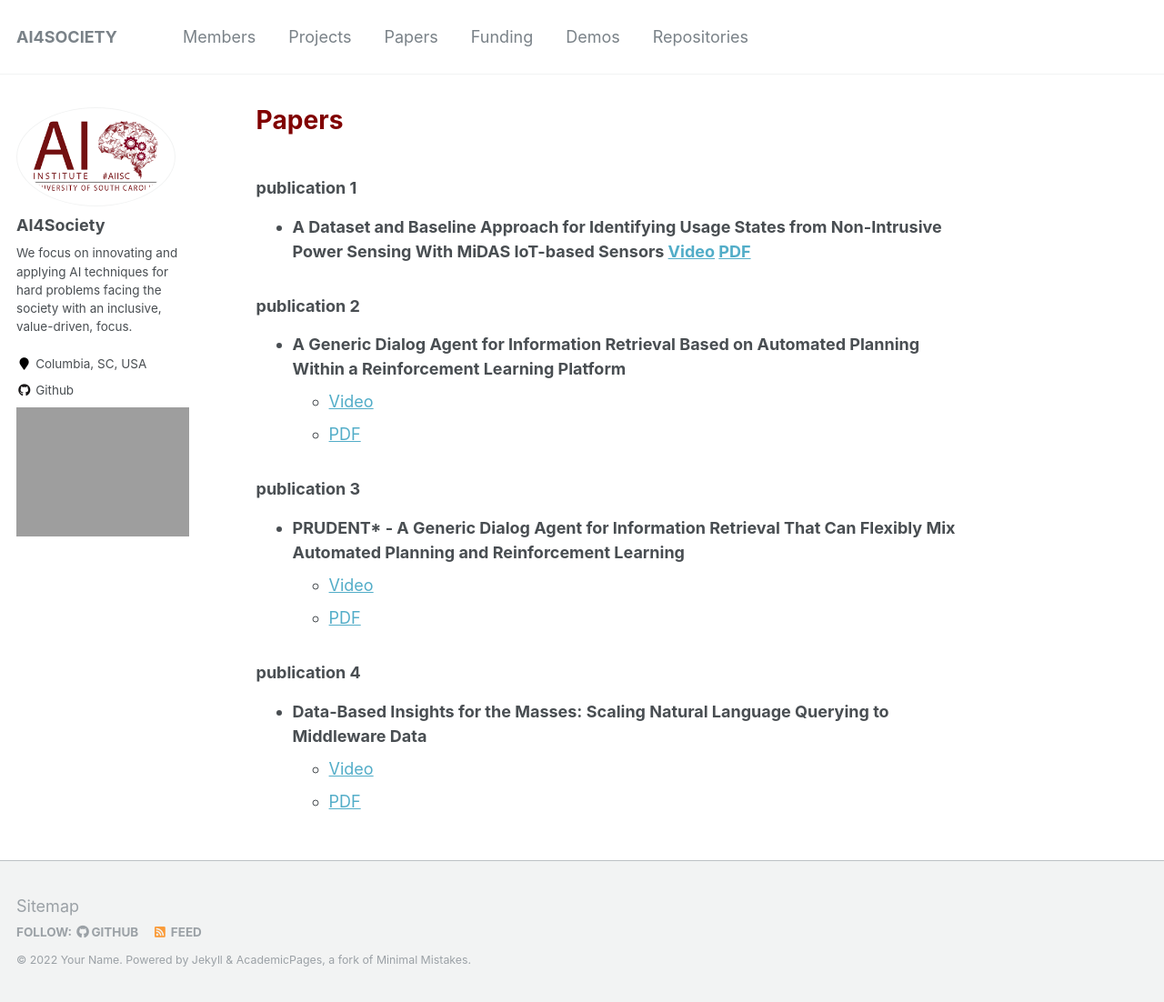
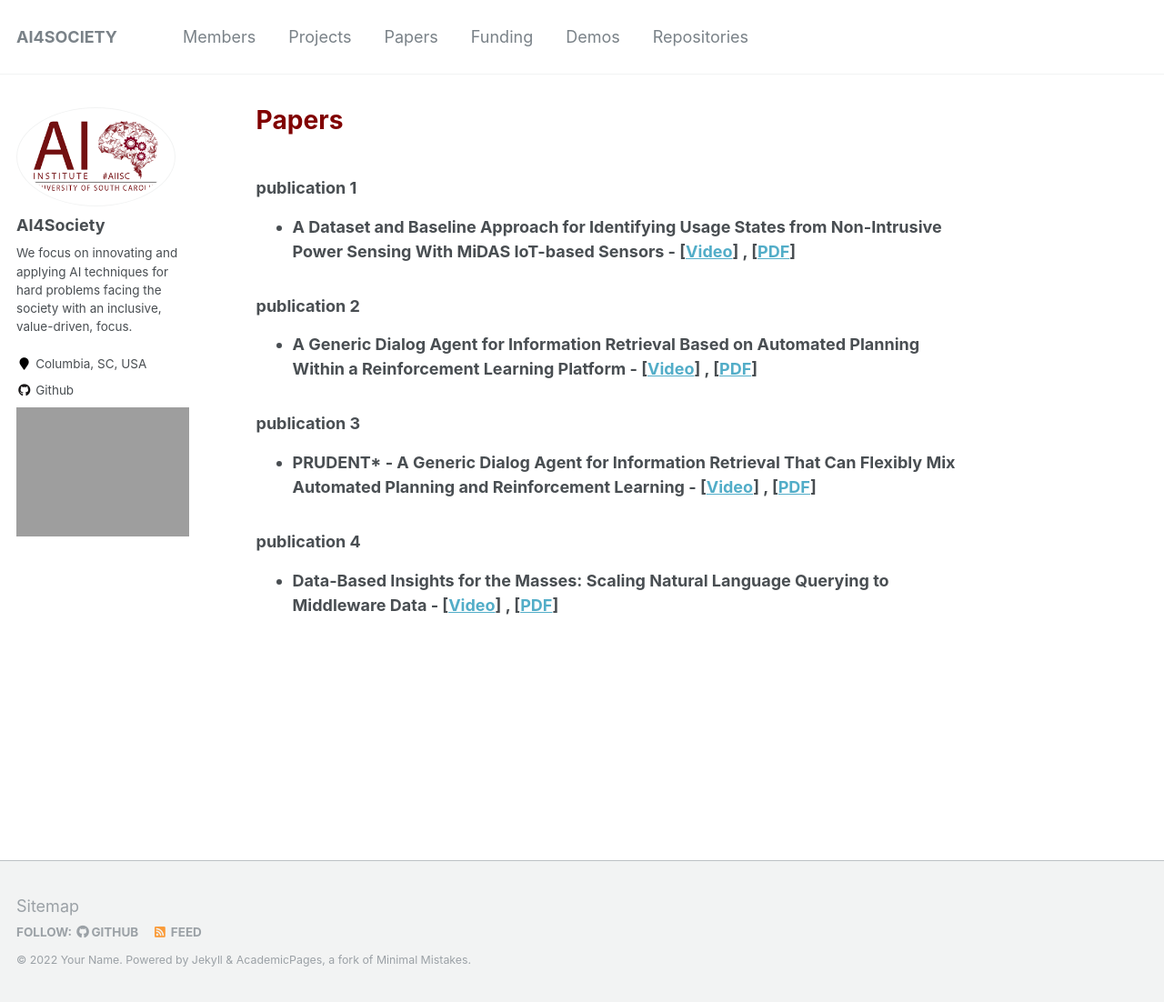
Before and after one commit to likitha-9/ai4society.github.io, a Jekyll site: the page built from _pages/papers.md, in a window 1280 px wide and 1102 px high. Shown: the whole window at 91% size. Built offline with Jekyll 4.4.1, drawn with Linux system fonts in a browser that asks for light colours.

```diff
--- a/_pages/papers.md
+++ b/_pages/papers.md
@@ -11,22 +11,17 @@
 
 
 ### publication 1
-- <span style>**A Dataset and Baseline Approach for Identifying Usage States from Non-Intrusive Power Sensing With MiDAS IoT-based Sensors [Video](https://www.youtube.com/watch?v=-0aKDVoEGvs) [PDF](https://dl.acm.org/doi/10.1145/3514094.3534174)** </span>
+- <span style>**A Dataset and Baseline Approach for Identifying Usage States from Non-Intrusive Power Sensing With MiDAS IoT-based Sensors - [[Video](https://www.youtube.com/watch?v=-0aKDVoEGvs)] , [[PDF](https://dl.acm.org/doi/10.1145/3514094.3534174)]** </span>
 
 
 ### publication 2
 - <span style>**A Generic Dialog Agent for Information Retrieval Based on Automated Planning
-Within a Reinforcement Learning Platform**</span>
-   - [Video](https://www.youtube.com/watch?v=-0aKDVoEGvs)
-   - [PDF](https://dl.acm.org/doi/10.1145/3514094.3534174)
+Within a Reinforcement Learning Platform - [[Video](https://www.youtube.com/watch?v=-0aKDVoEGvs)] , [[PDF](https://dl.acm.org/doi/10.1145/3514094.3534174)]**</span>
 
 ### publication 3
 - <span style>**PRUDENT* - A Generic Dialog Agent for Information Retrieval That Can
-Flexibly Mix Automated Planning and Reinforcement Learning**</span>
-   - [Video](https://www.youtube.com/watch?v=-0aKDVoEGvs)
-   - [PDF](https://dl.acm.org/doi/10.1145/3514094.3534174)
+Flexibly Mix Automated Planning and Reinforcement Learning - [[Video](https://www.youtube.com/watch?v=-0aKDVoEGvs)] , [[PDF](https://dl.acm.org/doi/10.1145/3514094.3534174)]**</span>
+
 
 ### publication 4
-- <span style>**Data-Based Insights for the Masses: Scaling Natural Language Querying to Middleware Data**</span>
-   - [Video](https://www.youtube.com/watch?v=-0aKDVoEGvs)
-   - [PDF](https://dl.acm.org/doi/10.1145/3514094.3534174)
+- <span style>**Data-Based Insights for the Masses: Scaling Natural Language Querying to Middleware Data - [[Video](https://www.youtube.com/watch?v=-0aKDVoEGvs)] , [[PDF](https://dl.acm.org/doi/10.1145/3514094.3534174)]**</span>
```
